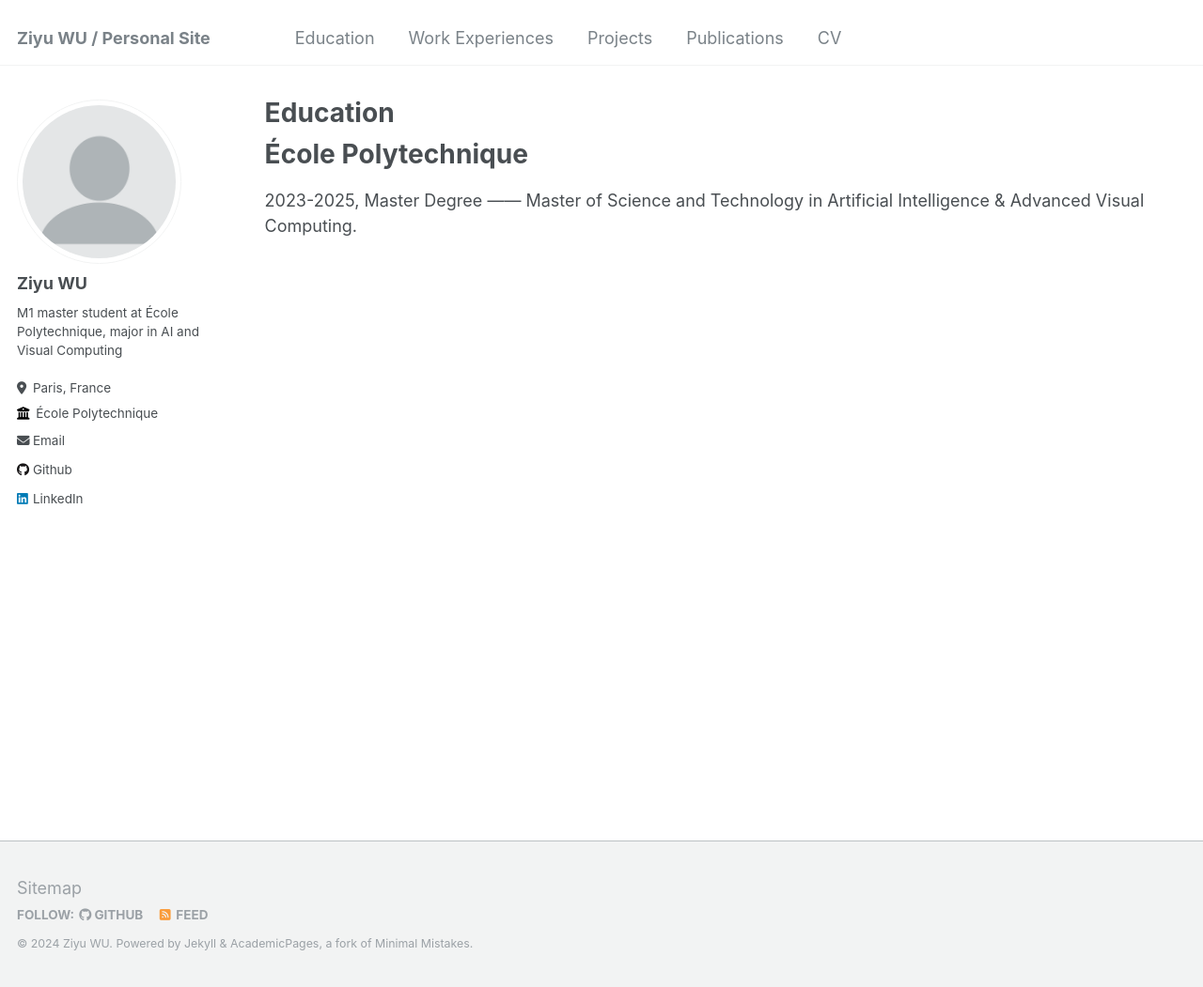
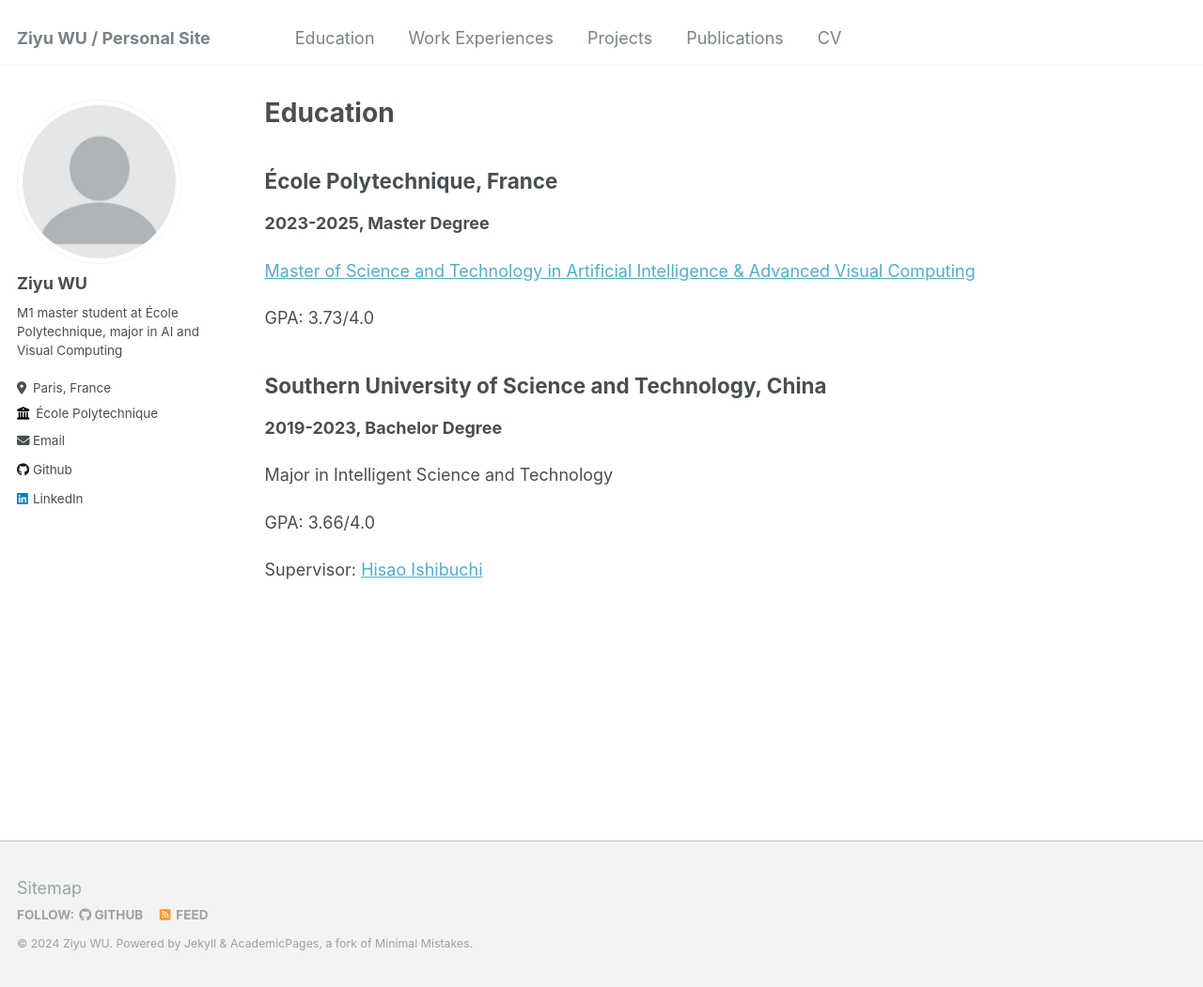
Before and after one commit to 172698691/172698691.github.io, a Jekyll site: the page built from _pages/education.md, in a window 1280 px wide and 1051 px high. Shown: the whole window at 94% size. Built offline with Jekyll 4.4.1, drawn with Linux system fonts in a browser that asks for light colours.

Commit message:
Update education.md

```diff
--- a/_pages/education.md
+++ b/_pages/education.md
@@ -7,8 +7,24 @@ author_profile: true
 
 {% include base_path %}
 
-École Polytechnique
-======
-2023-2025, Master Degree
+
+École Polytechnique, France
 ------
-Master of Science and Technology in Artificial Intelligence & Advanced Visual Computing.
+
+**2023-2025, Master Degree**
+
+[Master of Science and Technology in Artificial Intelligence & Advanced Visual Computing](https://programmes.polytechnique.edu/en/master/all-msct-programs/artificial-intelligence-advanced-visual-computing-master)
+
+GPA: 3.73/4.0
+
+
+Southern University of Science and Technology, China
+------
+
+**2019-2023, Bachelor Degree**
+
+Major in Intelligent Science and Technology
+
+GPA: 3.66/4.0
+
+Supervisor: [Hisao Ishibuchi](https://cse.sustech.edu.cn/faculty/~hisao/)
```
